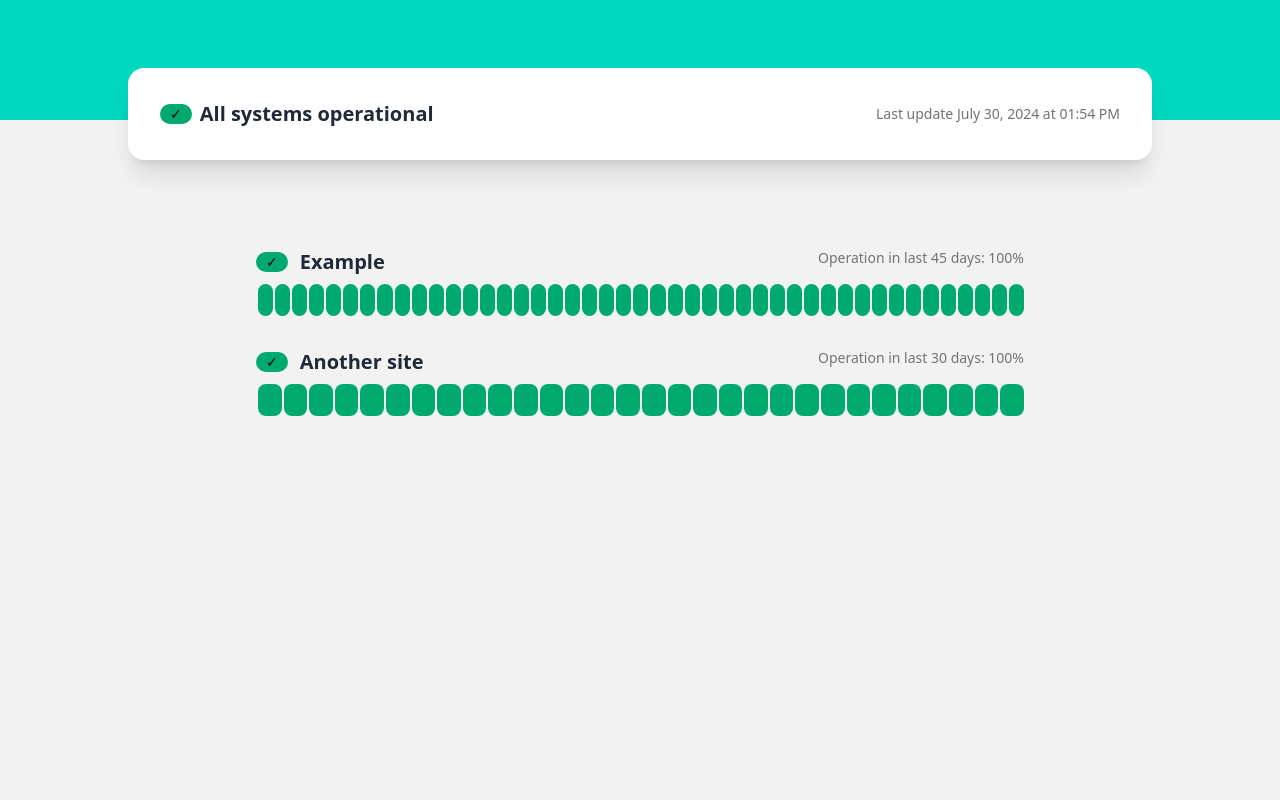
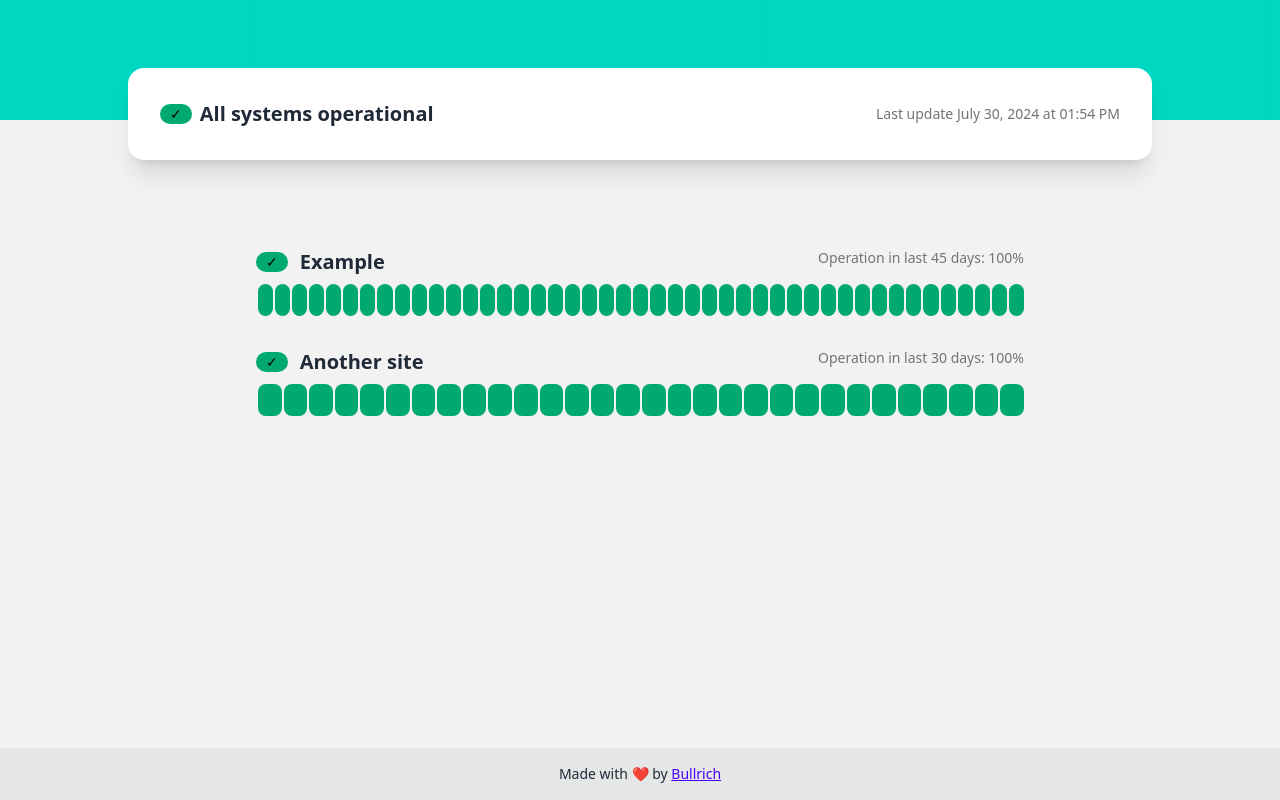
Before and after one commit to tjacovich/Status-Page, a SvelteKit app: page / in a window 1280 px wide. Built offline with nearby package versions, Linux system fonts and the light colour scheme.

Commit message:
added footer (#7)

```diff
--- a/src/routes/+layout.svelte
+++ b/src/routes/+layout.svelte
@@ -3,3 +3,12 @@
 </script>
 
 <slot />
+<footer class="footer footer-center bg-base-300 text-base-content p-4 absolute bottom-0">
+	<aside>
+		<p>
+			Made with ❤️ by <a class="text-primary link hover:text-secondary" href="https://bullrich.dev"
+				>Bullrich</a
+			>
+		</p>
+	</aside>
+</footer>
```
